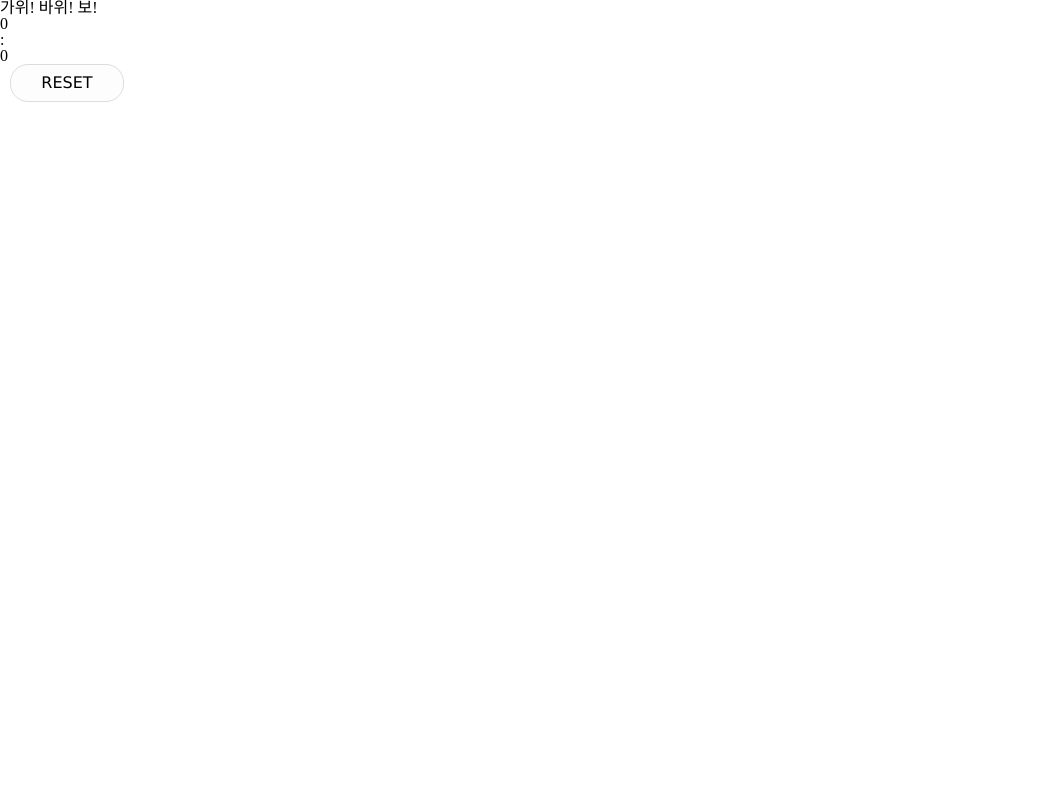
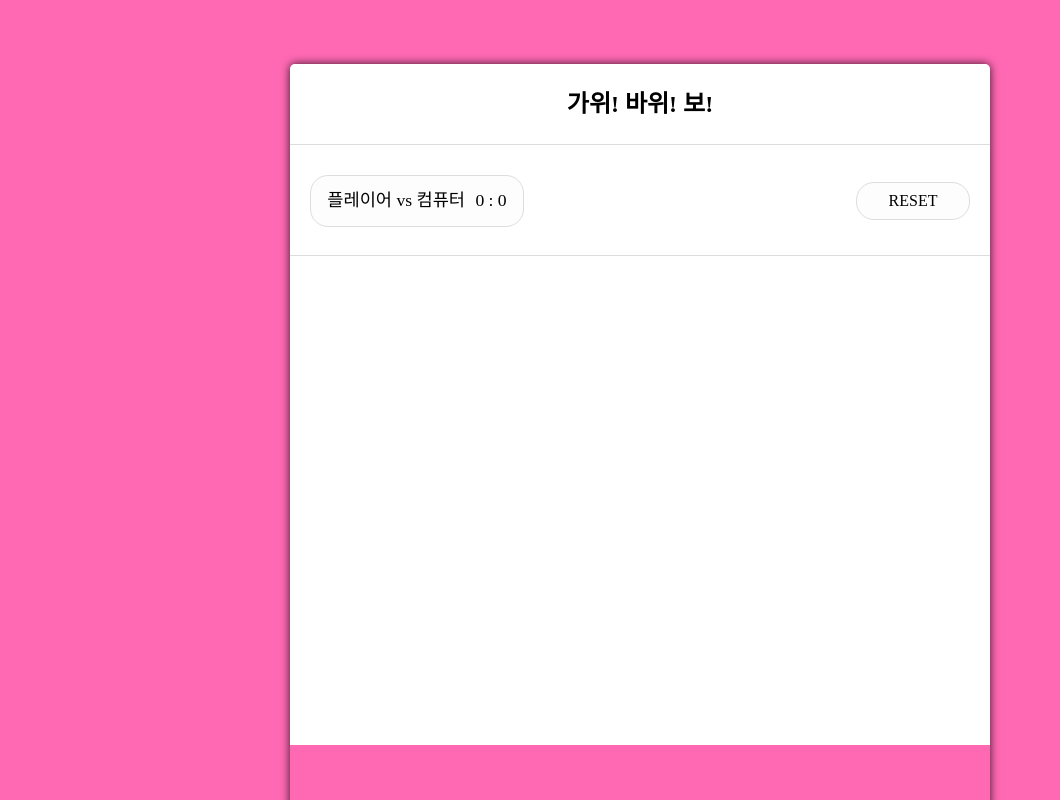
Before and after one commit to 1nwi/js_study_1, a plain HTML site: page 3. 종합실습/team/index.html in a window 1280 px wide. Shown: the top 800 px of the page, without its empty margins (0-1060 px from the left). Drawn offline with nearby package versions, Linux system fonts and the light colour scheme.

Commit message:
[21.12.27] # project v2

```diff
--- a/3. 종합실습/team/index.html
+++ b/3. 종합실습/team/index.html
@@ -19,26 +19,34 @@
 <body>
     <div class="wrapper">
         <section class="main">
-            <h1 id="rock-paper-scissors">
-                가위! 바위! 보!
-            </h1>
-            <div class="result-reset">
-                <ul class="result">
-                    <!-- css로 you와 computer 이긴쪽 count 올려주기  -->
-                    <li class="win-user">0</li>
-                    <li>:</li>
-                    <li class="win-computer">0</li>
-                </ul>
-                <span class="reset">RESET</span>
+            <h1 id="rock-paper-scissors">가위! 바위! 보!</h1>
+            <div class="score-reset-board">
+                <div class="score">
+                    <div class="player-computer">플레이어 vs 컴퓨터</div>
+                    <div class="score-board"><em id="player-score">0</em> : <em id="computer-score">0</em></div>
+                </div>
+                <div class="reset">RESET</div>
             </div>
-            <ul class="game-status">
-                <li class="my-game"></li>
-                <li class="computer-game"></li>
-            </ul>
+            <div class="game-result">
+                <div class="player-game">
 
+                </div>
+                <div class="computer-game">
 
+                </div>
+            </div>
 
-
+            <div class="choice">
+                <div id="rock">
+                    <img src="img/rock.png" />
+                </div>
+                <div id="paper">
+                    <img src="img/paper.png" />
+                </div>
+                <div id="scissor">
+                    <img src="img/scissors.png" />
+                </div>
+            </div>
 
         </section>
 
--- a/3. 종합실습/team/main.css
+++ b/3. 종합실습/team/main.css
@@ -1,5 +1,81 @@
-.reset {
-    all: unset;
+
+a {
+    color: inherit;
+    text-decoration: none;
+}
+input, button {
+    background: none;
+    outline: none;
+    border: none;
+}
+
+.wrapper {
+    background: hotpink;
+    padding-top: 64px;
+    height: 100vh;
+}
+
+section.main {
+    width: 700px;
+    border-radius: 5px;
+    margin: 0 auto;
+    overflow: hidden;
+    box-shadow: 0 0 10px rgba(0,0,0, 0.8);
+}
+
+
+
+#rock-paper-scissors {
+    background: #fff;
+    color: #000;
+    height: 80px;
+    font-size: 1.5em;
+    font-weight: 700;
+    display: flex;
+    justify-content: center;
+    align-items: center;
+    border-bottom: 1px solid #ddd;
+}
+
+section.main .score-reset-board {
+    background: #fff;
+    color: #000;
+    font-size: 1.1em;
+    height: 60;
+    padding: 10px;
+    position: absolute;
+    width: 680px;
+    border-bottom: 1px solid #ddd;
+}
+
+section.main .score-reset-board .score {
+    width: 200px;
+    height: 50px;
+    padding: 0 6px;
+    margin: 0 10px;
+
+    background: #fdfdfd;
+    border: 1px solid #ddd;
+    border-radius: 18px;
+
+    display: flex;
+    justify-content: space-evenly;
+    align-items: center;
+
+    position: relative;
+    top: 20px;
+}
+
+section.main .score-reset-board .score .player-computer {
+
+}
+
+section.main .score-reset-board .score .score-board {
+
+}
+
+section.main .score-reset-board .reset {
+    /* all: unset; */
 
     width: 100px;
     height: 36px;
@@ -9,7 +85,6 @@
     border-radius: 18px;
 
     font-size: 16px;
-    font-family: Verdana, Geneva, Tahoma, sans-serif;
 
     display: flex;
     justify-content: space-evenly;
@@ -19,7 +94,14 @@
     padding: 0 6px;
     margin: 0 10px;
 
-    transition: all .2s ease;
+    position: relative;
+    float: right;
+    top: -25px;
+    transform: translate(-30% -30%);
+
+
+
+    /* transition: all .2s ease; */
 }
 
 .reset:hover {
@@ -27,6 +109,14 @@
     border: 1px solid #777;
 }
 
+section.main .game-result {
+    width: 700px;
+    height: 600px;
+    background: #fff;
+}
+
+
+/*
 .rock, .scissors, .paper {
     width: 80px;
     height: 80px;
@@ -59,3 +149,4 @@
     background: url("image/paper.png") center no-repeat;
     background-size: 50px 50px;
 }
+*/
```
Also changed, not shown: tesst.js (added, +14 -0 lines), 1 other file.
